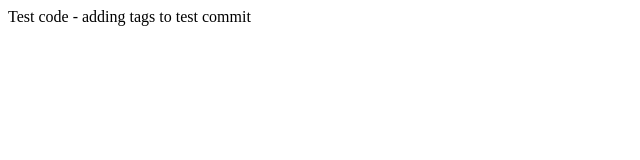
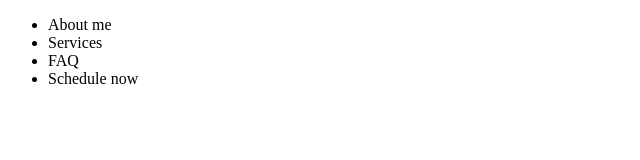
Before and after one commit to Alb-rod27/Jasmine-Rodriguez-practice, a plain HTML site: page index.html in a window 1280 px wide. Shown: the whole page, without its empty margins (0-640 px from the left). Drawn offline with Linux system fonts and the light colour scheme.

Commit message:
Adding nav bar links

```diff
--- a/index.html
+++ b/index.html
@@ -6,12 +6,21 @@
     <title>Jasmine Rodriguez</title>
 </head>
 <body>
-    <head>
+    <header>
         <nav>
+          <ul>
+            <li>About me</li>
+            <li>Services</li>
+            <li>FAQ</li>
+            <li>Schedule now</li>
+          </ul>
+        </nav>
+    </header>
 
-        </nav>
-    </head>
-    Test code - adding tags to test commit
+    <main>
 
+    </main>
+
+    <footer></footer>
 </body>
 </html>
```
